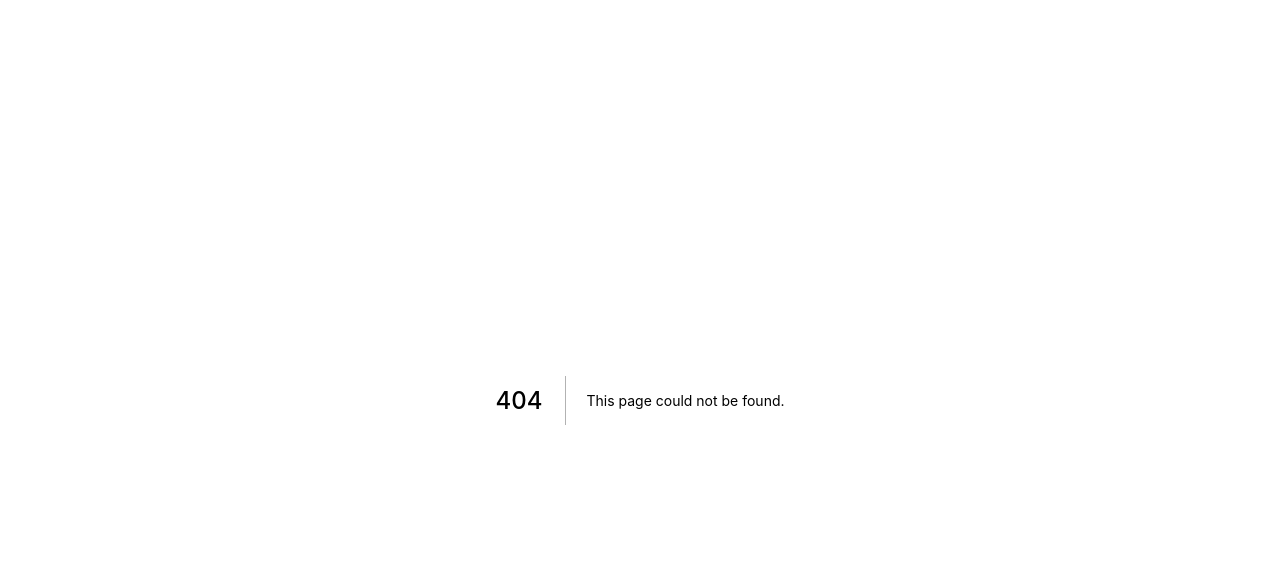
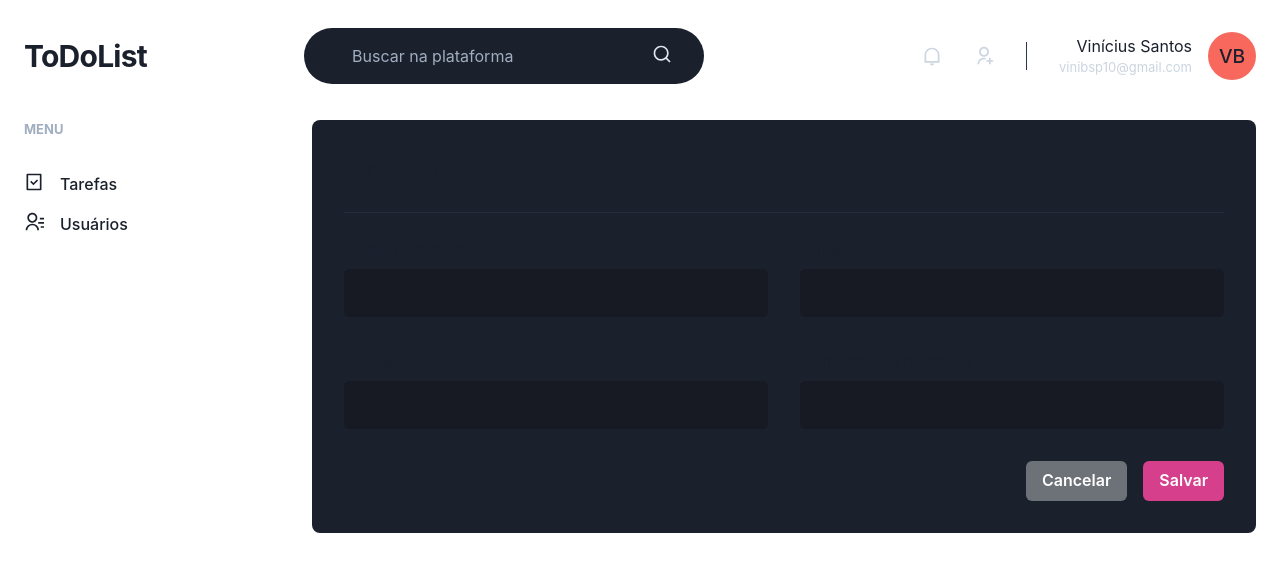
Before and after one commit to viniciusbe/DesafioTodoList, a Next.js app: page /users/create in a window 1280 px wide. Before the commit this address had no page. Shown: the top 572 px of the page. Built offline with nearby package versions, Linux system fonts and the light colour scheme.

Commit message:
feat: add form validation

```diff
--- a/src/components/Form/Input.tsx
+++ b/src/components/Form/Input.tsx
@@ -1,18 +1,25 @@
 import {
   FormControl,
+  FormErrorMessage,
   FormLabel,
   Input as ChakraInput,
   InputProps as ChakraInputProps,
 } from '@chakra-ui/react';
+import { FieldError } from 'react-hook-form';
+import { forwardRef, ForwardRefRenderFunction } from 'react';
 
 interface InputProps extends ChakraInputProps {
   name: string;
   label?: string;
+  error: FieldError;
 }
 
-export function Input({ name, label, ...rest }: InputProps): JSX.Element {
+const InputBase: ForwardRefRenderFunction<HTMLInputElement, InputProps> = (
+  { name, label, error, ...rest },
+  ref,
+): JSX.Element => {
   return (
-    <FormControl>
+    <FormControl isInvalid={!!error}>
       {!!label && <FormLabel htmlFor={name}>{label}</FormLabel>}
       <ChakraInput
         name={name}
@@ -24,8 +31,12 @@ export function Input({ name, label, ...rest }: InputProps): JSX.Element {
           bgColor: 'gray.900',
         }}
         size="lg"
+        ref={ref}
         {...rest}
       />
+      {!!error && <FormErrorMessage>{error.message}</FormErrorMessage>}
     </FormControl>
   );
-}
+};
+
+export const Input = forwardRef(InputBase);
--- a/src/components/Sidebar.tsx
+++ b/src/components/Sidebar.tsx
@@ -1,3 +1,4 @@
+import NextLink from 'next/link';
 import { Box, Stack, Text, Link, Icon } from '@chakra-ui/react';
 import { RiTaskLine, RiContactsLine } from 'react-icons/ri';
 
@@ -10,18 +11,22 @@ export function Sidebar(): JSX.Element {
             MENU
           </Text>
           <Stack spacing="4" mt="8" align="stretch">
+            <NextLink href="/tasks">
               <Link display="flex" align="center">
                 <Icon as={RiTaskLine} fontSize="20" />
                 <Text ml="4" fontWeight="medium">
                   Tarefas
                 </Text>
               </Link>
+            </NextLink>
+            <NextLink href="/users">
               <Link display="flex" align="center">
                 <Icon as={RiContactsLine} fontSize="20" />
                 <Text ml="4" fontWeight="medium">
                   Usuários
                 </Text>
               </Link>
+            </NextLink>
           </Stack>
         </Box>
       </Stack>
--- /dev/null
+++ b/src/pages/users/create.tsx
@@ -0,0 +1,115 @@
+import {
+  Box,
+  Button,
+  Divider,
+  Flex,
+  Heading,
+  HStack,
+  SimpleGrid,
+  VStack,
+} from '@chakra-ui/react';
+
+import { SubmitHandler, useForm } from 'react-hook-form';
+import * as yup from 'yup';
+import { yupResolver } from '@hookform/resolvers/yup';
+
+import { Input } from '../../components/Form/Input';
+import { Header } from '../../components/Header';
+import { Sidebar } from '../../components/Sidebar';
+
+interface CreateUserFormData {
+  name: string;
+  email: string;
+  password: string;
+  password_confirmation: string;
+}
+
+const createUserFormSchema = yup.object().shape({
+  name: yup.string().required('Nome obrigatório'),
+  email: yup.string().required('E-mail obrigatório').email('E-mail inválido'),
+  password: yup.string().min(6, 'A senha deve ter no mínimo 6 caracteres'),
+  password_confirmation: yup
+    .string()
+    .oneOf([null, yup.ref('password')], 'As senhas precisam ser iguais'),
+});
+
+export default function CreateUser(): JSX.Element {
+  const { register, handleSubmit, formState } = useForm({
+    resolver: yupResolver(createUserFormSchema),
+  });
+
+  const { errors } = formState;
+
+  const handleCreateUser: SubmitHandler<CreateUserFormData> = async values => {
+    await new Promise(resolve => setTimeout(resolve, 2000));
+    console.log(values);
+  };
+
+  return (
+    <Box>
+      <Header />
+
+      <Flex w="100%" my="6" maxW={1480} mx="auto" px="6">
+        <Sidebar />
+
+        <Box
+          as="form"
+          flex="1"
+          borderRadius={8}
+          bg="gray.800"
+          p="8"
+          onSubmit={handleSubmit(handleCreateUser)}
+        >
+          <Heading size="lg" fontWeight="normal">
+            Criar usuário
+          </Heading>
+
+          <Divider my="6" borderColor="gray.700" />
+
+          <VStack spacing="8">
+            <SimpleGrid minChildWidth="240px" spacing="8" w="100%">
+              <Input
+                label="Nome completo"
+                error={errors.name}
+                {...register('name')}
+              />
+              <Input
+                label="E-mail"
+                error={errors.email}
+                {...register('email')}
+              />
+            </SimpleGrid>
+
+            <SimpleGrid minChildWidth="240px" spacing="8" w="100%">
+              <Input
+                label="Senha"
+                type="password"
+                error={errors.password}
+                {...register('password')}
+              />
+              <Input
+                label="Confirmação da senha"
+                type="password"
+                error={errors.password_confirmation}
+                {...register('password_confirmation')}
+              />
+            </SimpleGrid>
+          </VStack>
+
+          <Flex mt="8" justify="flex-end">
+            <HStack spacing="4">
+              <Button colorScheme="whiteAlpha">Cancelar</Button>
+              <Button
+                type="submit"
+                colorScheme="pink"
+                isLoading={formState.isSubmitting}
+              >
+                Salvar
+              </Button>
+            </HStack>
+          </Flex>
+        </Box>
+      </Flex>
+    </Box>
+  );
+}
--- a/tsconfig.json
+++ b/tsconfig.json
@@ -3,6 +3,8 @@
     "allowJs": true,
     "alwaysStrict": true,
     "esModuleInterop": true,
+    "emitDecoratorMetadata": true,
+    "experimentalDecorators": true,
     "forceConsistentCasingInFileNames": true,
     "isolatedModules": true,
     "jsx": "preserve",
@@ -16,6 +18,7 @@
     "resolveJsonModule": true,
     "skipLibCheck": true,
     "strict": true,
+    "strictPropertyInitialization": false,
     "target": "esnext"
   },
   "exclude": ["node_modules"],
```
Also changed, not shown: package.json (+12 -1 lines), src/components/Task.tsx (+18 -4 lines), src/pages/index.tsx (+40 -3 lines), src/pages/tasks/index.tsx (+68 -4 lines), src/pages/users/index.tsx (+5 -2 lines), .babelrc (added), 1 other file (tests, documents, lock files or other folders). Lines whose indentation alone changed are shown as unchanged.
